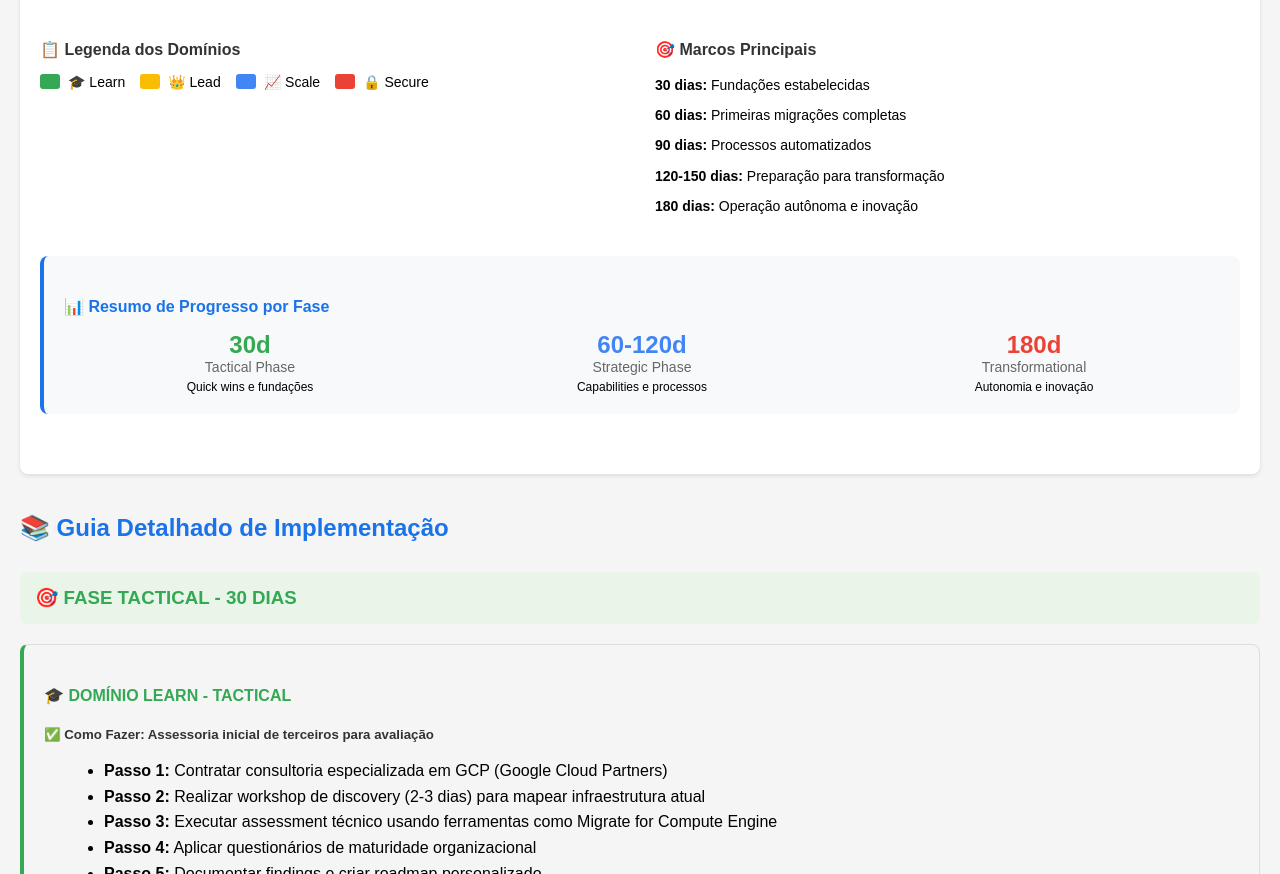
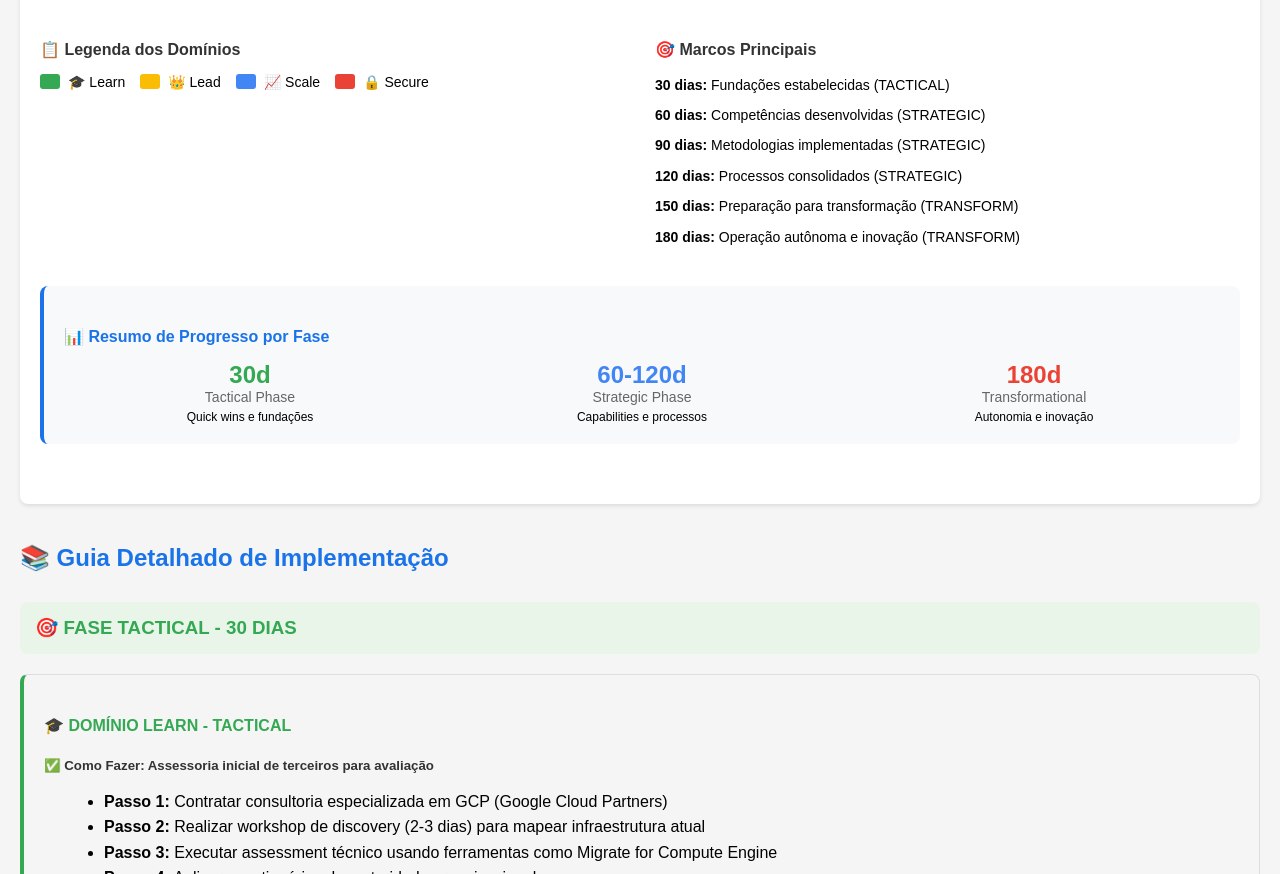
Before and after one commit to augustoximenes/gcaf, a plain HTML site: page gcaf.html in a window 1280 px wide. Shown: the part 3890-4764 px from the top of the page. Drawn offline with Linux system fonts and the light colour scheme.

Commit message:
Updated Key Milestones

```diff
--- a/gcaf.html
+++ b/gcaf.html
@@ -2342,11 +2342,12 @@
                     <div class="milestone-list">
                         <h4 style="color: #333; margin-bottom: 15px;">🎯 Marcos Principais</h4>
                         <div style="font-size: 14px; line-height: 1.6;">
-                            <div style="margin-bottom: 8px;"><strong>30 dias:</strong> Fundações estabelecidas</div>
-                            <div style="margin-bottom: 8px;"><strong>60 dias:</strong> Primeiras migrações completas</div>
-                            <div style="margin-bottom: 8px;"><strong>90 dias:</strong> Processos automatizados</div>
-                            <div style="margin-bottom: 8px;"><strong>120-150 dias:</strong> Preparação para transformação</div>
-                            <div style="margin-bottom: 8px;"><strong>180 dias:</strong> Operação autônoma e inovação</div>
+                            <div style="margin-bottom: 8px;"><strong>30 dias:</strong> Fundações estabelecidas (TACTICAL)</div>
+                            <div style="margin-bottom: 8px;"><strong>60 dias:</strong> Competências desenvolvidas (STRATEGIC)</div>
+                            <div style="margin-bottom: 8px;"><strong>90 dias:</strong> Metodologias implementadas (STRATEGIC)</div>
+                            <div style="margin-bottom: 8px;"><strong>120 dias:</strong> Processos consolidados (STRATEGIC)</div>
+                            <div style="margin-bottom: 8px;"><strong>150 dias:</strong> Preparação para transformação (TRANSFORM)</div>
+                            <div style="margin-bottom: 8px;"><strong>180 dias:</strong> Operação autônoma e inovação (TRANSFORM)</div>
                         </div>
                     </div>
                 </div>
```
